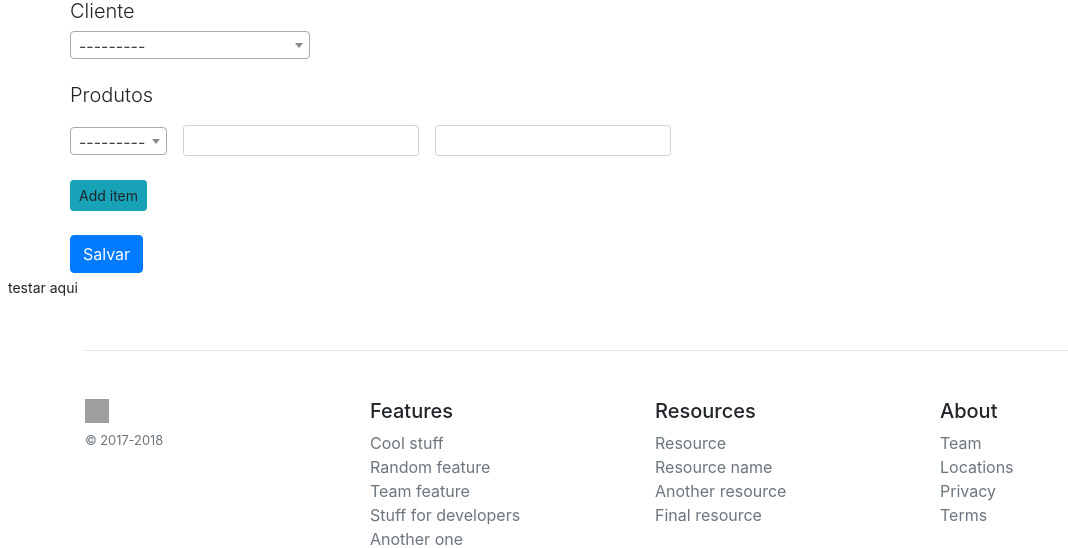
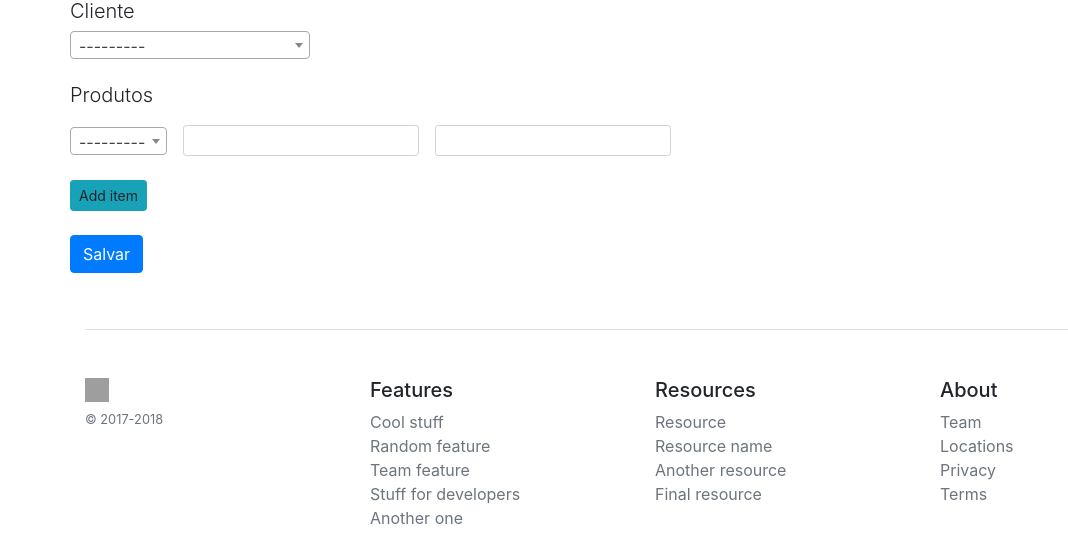
Before and after one commit to guilehm/Mercado, a Django app: page /pedidos/ in a window 1280 px wide. Shown: the part 281-829 px from the top of the page, without its empty margins (0-1068 px from the left). After the commit the page ends 805 px from the top, so only its background shows below. Run offline with Django 3.2, Linux system fonts and the light colour scheme; data comes from the database, SQL or seed files in the repository; some libraries are stand-ins or nearby versions; grey boxes are pictures that could not be loaded.

Commit message:
removing tests

```diff
--- a/core/templates/core/pedidos.html
+++ b/core/templates/core/pedidos.html
@@ -54,7 +54,7 @@
     </div>
 
     <div id="home-id" class="">
-        testar aqui
+
     </div>
 
 {% endblock %}
```
